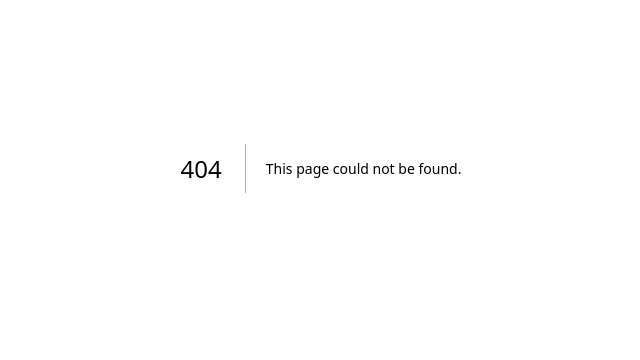
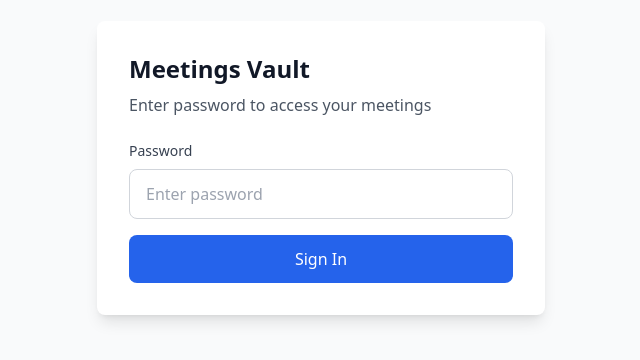
Before and after one commit to santicuennen/granola-sync-meetings-app, a Next.js app: page /login in a window 1280 px wide. Before the commit this address had no page. Shown: the part 232-592 px from the top of the page, without its empty margins (319-959 px from the left). Built offline with nearby package versions, Linux system fonts and the light colour scheme.

Commit message:
feat: Add password authentication
- Add middleware for route protection
- Create login page with password form
- Add auth API endpoint
- Update env example with auth variables

```diff
--- /dev/null
+++ b/app/api/auth/route.ts
@@ -0,0 +1,41 @@
+import { NextResponse } from 'next/server'
+import { cookies } from 'next/headers'
+
+export async function POST(request: Request) {
+  try {
+    const { password } = await request.json()
+
+    // Check password against environment variable
+    const correctPassword = process.env.AUTH_PASSWORD
+
+    if (!correctPassword) {
+      return NextResponse.json(
+        { error: 'Authentication not configured' },
+        { status: 500 }
+      )
+    }
+
+    if (password === correctPassword) {
+      // Set auth cookie
+      const cookieStore = await cookies()
+      cookieStore.set('meetings-auth', process.env.AUTH_SECRET || 'authenticated', {
+        httpOnly: true,
+        secure: process.env.NODE_ENV === 'production',
+        sameSite: 'lax',
+        maxAge: 60 * 60 * 24 * 7, // 7 days
+      })
+
+      return NextResponse.json({ success: true })
+    }
+
+    return NextResponse.json(
+      { error: 'Invalid password' },
+      { status: 401 }
+    )
+  } catch (error) {
+    return NextResponse.json(
+      { error: 'Authentication failed' },
+      { status: 500 }
+    )
+  }
+}
--- /dev/null
+++ b/app/login/page.tsx
@@ -0,0 +1,78 @@
+'use client'
+
+import { useState } from 'react'
+import { useRouter } from 'next/navigation'
+
+export default function LoginPage() {
+  const [password, setPassword] = useState('')
+  const [error, setError] = useState('')
+  const [loading, setLoading] = useState(false)
+  const router = useRouter()
+
+  const handleSubmit = async (e: React.FormEvent) => {
+    e.preventDefault()
+    setLoading(true)
+    setError('')
+
+    try {
+      const res = await fetch('/api/auth', {
+        method: 'POST',
+        headers: { 'Content-Type': 'application/json' },
+        body: JSON.stringify({ password }),
+      })
+
+      if (res.ok) {
+        router.push('/')
+        router.refresh()
+      } else {
+        setError('Invalid password')
+      }
+    } catch (err) {
+      setError('Authentication failed')
+    } finally {
+      setLoading(false)
+    }
+  }
+
+  return (
+    <div className="min-h-screen bg-gray-50 flex items-center justify-center px-4">
+      <div className="max-w-md w-full">
+        <div className="bg-white rounded-lg shadow-lg p-8">
+          <h1 className="text-2xl font-bold text-gray-900 mb-2">Meetings Vault</h1>
+          <p className="text-gray-600 mb-6">Enter password to access your meetings</p>
+
+          <form onSubmit={handleSubmit}>
+            <div className="mb-4">
+              <label htmlFor="password" className="block text-sm font-medium text-gray-700 mb-2">
+                Password
+              </label>
+              <input
+                id="password"
+                type="password"
+                value={password}
+                onChange={(e) => setPassword(e.target.value)}
+                className="w-full px-4 py-3 border border-gray-300 rounded-lg focus:ring-2 focus:ring-blue-500 focus:border-transparent"
+                placeholder="Enter password"
+                required
+              />
+            </div>
+
+            {error && (
+              <div className="mb-4 p-3 bg-red-50 border border-red-200 rounded-lg text-red-700 text-sm">
+                {error}
+              </div>
+            )}
+
+            <button
+              type="submit"
+              disabled={loading}
+              className="w-full bg-blue-600 text-white py-3 rounded-lg hover:bg-blue-700 transition-colors disabled:opacity-50 disabled:cursor-not-allowed"
+            >
+              {loading ? 'Authenticating...' : 'Sign In'}
+            </button>
+          </form>
+        </div>
+      </div>
+    </div>
+  )
+}
```
Also changed, not shown: middleware.ts (added, +26 -0 lines).
